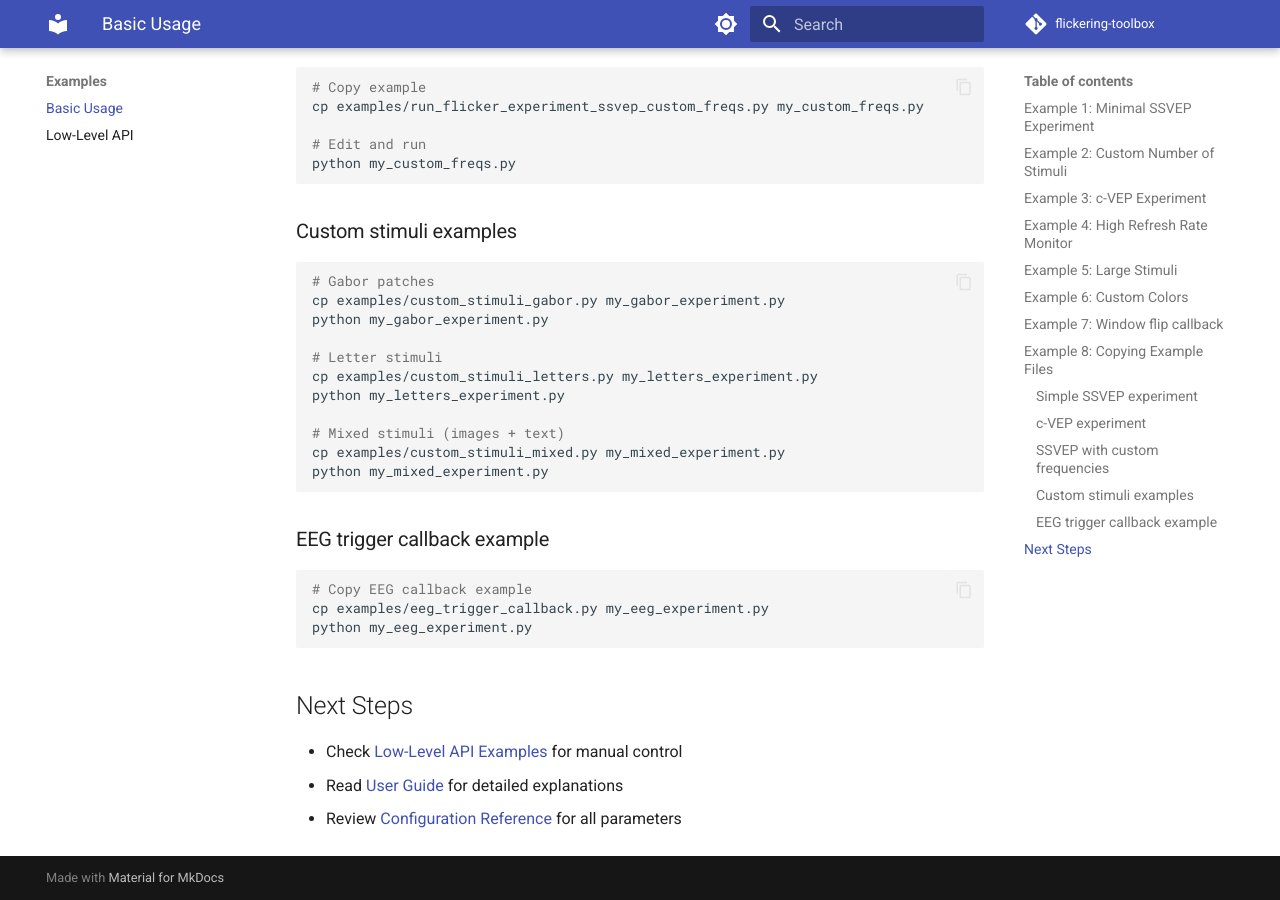
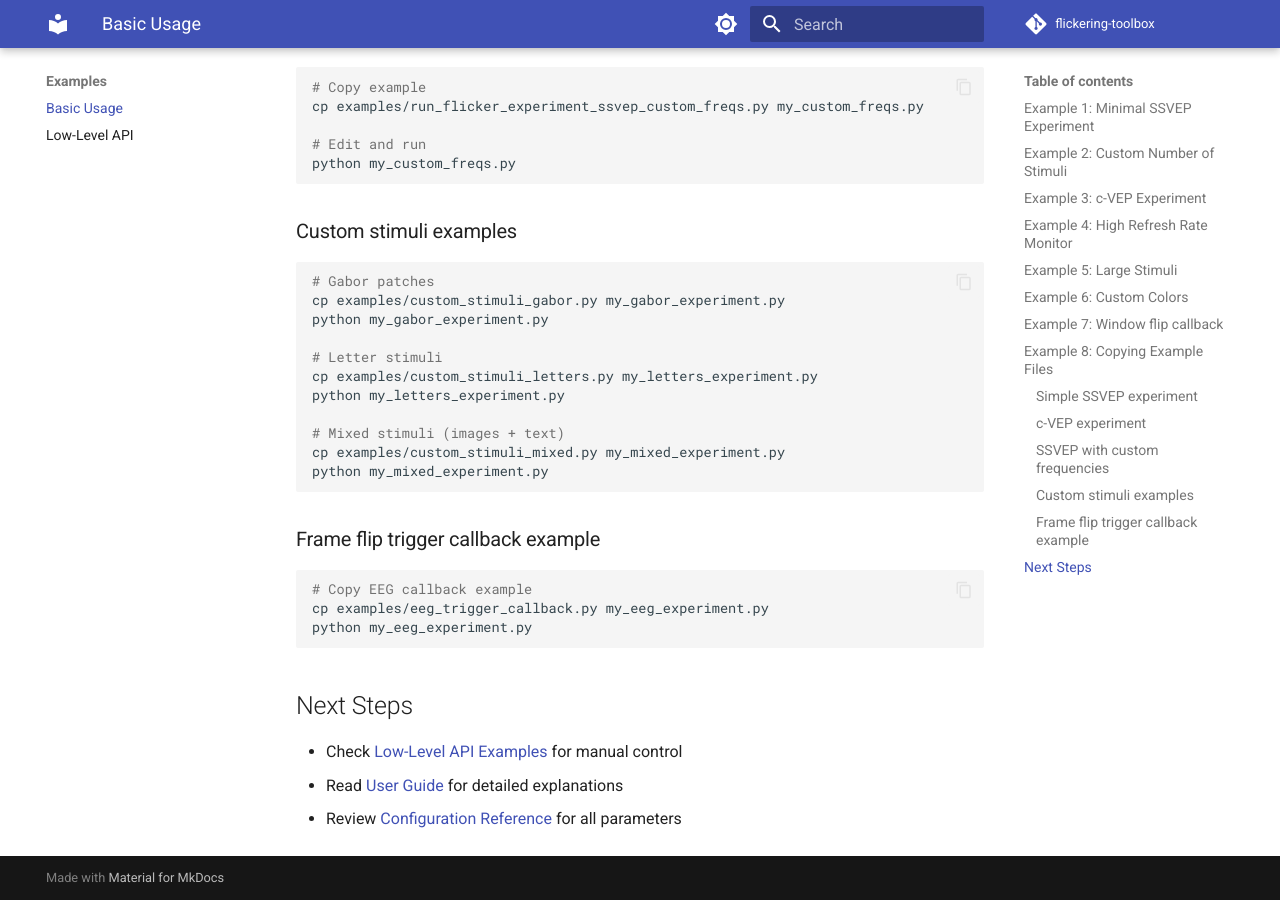
Before and after one commit to genesiss/flickering-toolbox, an MkDocs documentation site: the page built from docs/examples.md, in a window 1280 px wide and 900 px high, scrolled down 3439 px. Built offline with MkDocs 1.6.1 and Material for MkDocs 9.7.7, drawn with Linux system fonts in a browser that asks for light colours; comment, search, counter and statistics services are not loaded.

Commit message:
Small documentation fix

````diff
--- a/docs/examples.md
+++ b/docs/examples.md
@@ -184,7 +184,7 @@ cp examples/custom_stimuli_mixed.py my_mixed_experiment.py
 python my_mixed_experiment.py
 ```
 
-### EEG trigger callback example
+### Frame flip trigger callback example
 
 ```bash
 # Copy EEG callback example
````
Also changed, not shown: README.md (+1 -1 lines).
